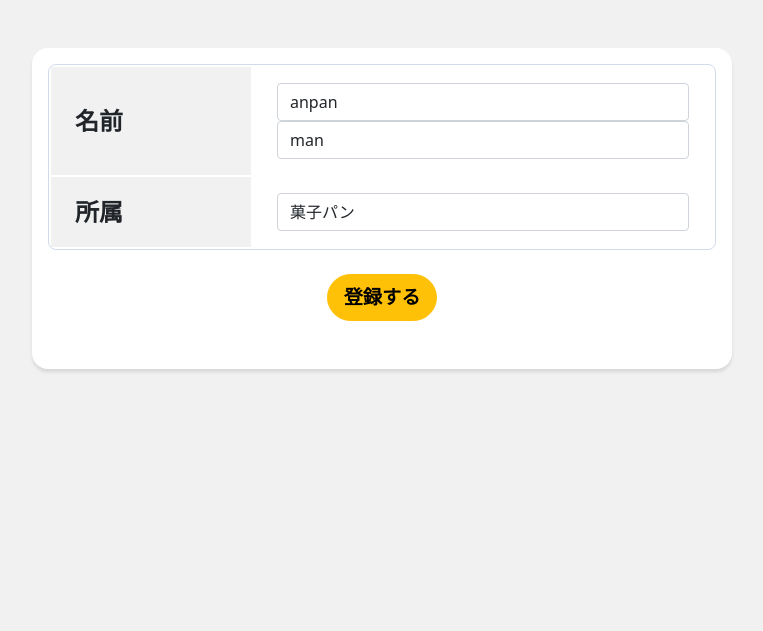
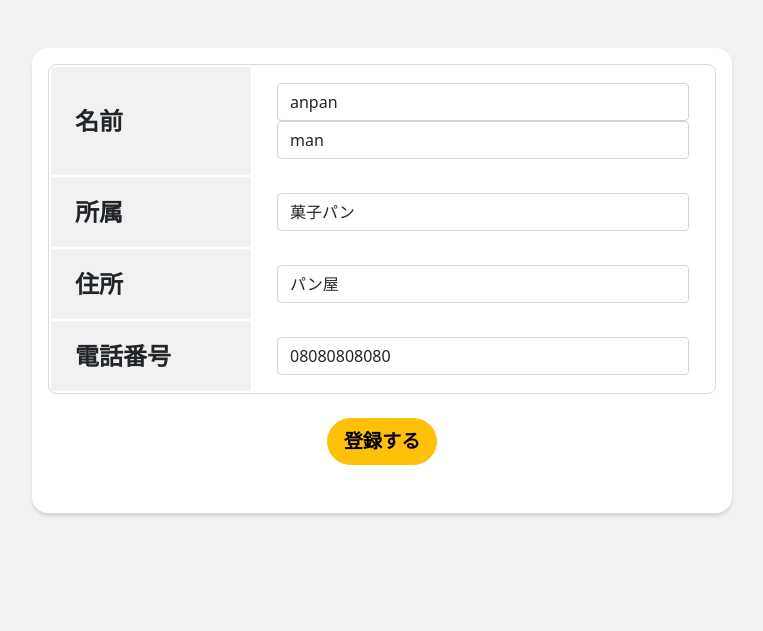
Before and after one commit to tshirt519/django_EC_tutorial, a Django app: page /accounts/profile/edit/ in a window 1280 px wide. Shown: the part 56-687 px from the top of the page, without its empty margins (258-1021 px from the left). Run offline with Django 3.2, Linux system fonts and the light colour scheme; a user stored in the database is signed in; data comes from the database, SQL or seed files in the repository; both versions use the stored data as it was after the commit; some libraries are stand-ins or nearby versions.

Commit message:
🎨 userモデルに住所と電話番号のデータを持たせるよう実装

```diff
--- a/accounts/forms.py
+++ b/accounts/forms.py
@@ -5,6 +5,8 @@ class ProfileForm(forms.Form):
   first_name = forms.CharField(max_length=30, label='姓')
   last_name = forms.CharField(max_length=30, label='名')
   department = forms.CharField(max_length=30, label='所属', required=False)
+  address = forms.CharField(max_length=30, label='住所', required=False)
+  tel = forms.CharField(max_length=30, label='電話番号', required=False)
 
 class SignupUserForm(SignupForm):
   # first_name = forms.CharField(max_length=30, label='姓')
--- a/accounts/models.py
+++ b/accounts/models.py
@@ -32,6 +32,8 @@ class CustomUser(AbstractBaseUser, PermissionsMixin):
     first_name = models.CharField('姓', max_length=30, blank=True)
     last_name = models.CharField('名', max_length=30, blank=True)
     department = models.CharField('所属', max_length=30, blank=True)
+    address = models.CharField('住所', max_length=30, blank=True)
+    tel = models.CharField('電話番号', max_length=30, blank=True)
     created = models.DateField('入会日', default=timezone.now)
 
     is_staff = models.BooleanField(
--- a/accounts/templates/accounts/profile_edit.html
+++ b/accounts/templates/accounts/profile_edit.html
@@ -22,6 +22,18 @@
                   {% render_field form.department class="form-control" placeholder="所属" %}
                 </td>
               </tr>
+              <tr>
+                <th class="header">住所</th>
+                <td class="data">
+                  {% render_field form.address class="form-control" placeholder="住所" %}
+                </td>
+              </tr>
+              <tr>
+                <th class="header">電話番号</th>
+                <td class="data">
+                  {% render_field form.tel class="form-control" placeholder="電話番号" %}
+                </td>
+              </tr>
             </tbody>
           </table>
           <div class="button mx-auto">
--- a/accounts/views.py
+++ b/accounts/views.py
@@ -21,6 +21,8 @@ class ProfileEditView(LoginRequiredMixin, View):
         'first_name': user_data.first_name,
         'last_name': user_data.last_name,
         'department': user_data.department,
+        'address': user_data.address,
+        'tel': user_data.tel,
       }
     )
 
@@ -35,6 +37,8 @@ class ProfileEditView(LoginRequiredMixin, View):
       user_data.first_name = form.cleaned_data['first_name']
       user_data.last_name = form.cleaned_data['last_name']
       user_data.department = form.cleaned_data['department']
+      user_data.address = form.cleaned_data['address']
+      user_data.tel = form.cleaned_data['tel']
       user_data.save()
       return redirect('profile')
 
```
Also changed, not shown: accounts/templates/accounts/profile.html (+8 -0 lines), accounts/migrations/0002_auto_20211028_1421.py (added), db.sqlite3.
